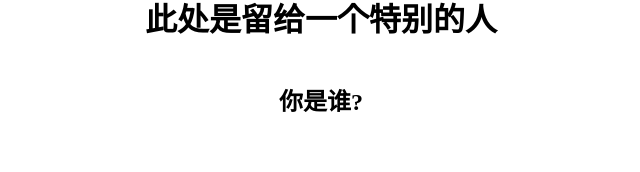
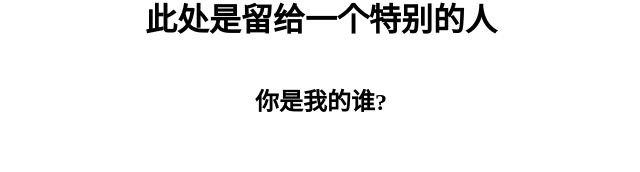
Before and after one commit to oxetone/oxetone.github.io, a plain HTML site: page index.html in a window 1280 px wide. Shown: the part 127-299 px from the top of the page, without its empty margins (319-959 px from the left). Drawn offline with Linux system fonts and the light colour scheme.

Commit message:
Update index.html

```diff
--- a/index.html
+++ b/index.html
@@ -63,7 +63,7 @@
 	<div class="form-wrapper">
 		<div class="form">
 		<h1>此处是留给一个特别的人</h1>
-		<h2>你是谁?</h2>
+		<h2>你是我的谁?</h2>
 		<br></br>
 			<input type="text" class="input" name="message" id="message" autocomplete="off">
 			<button class="sumbit-btn" id="btn">提交</button>
```
